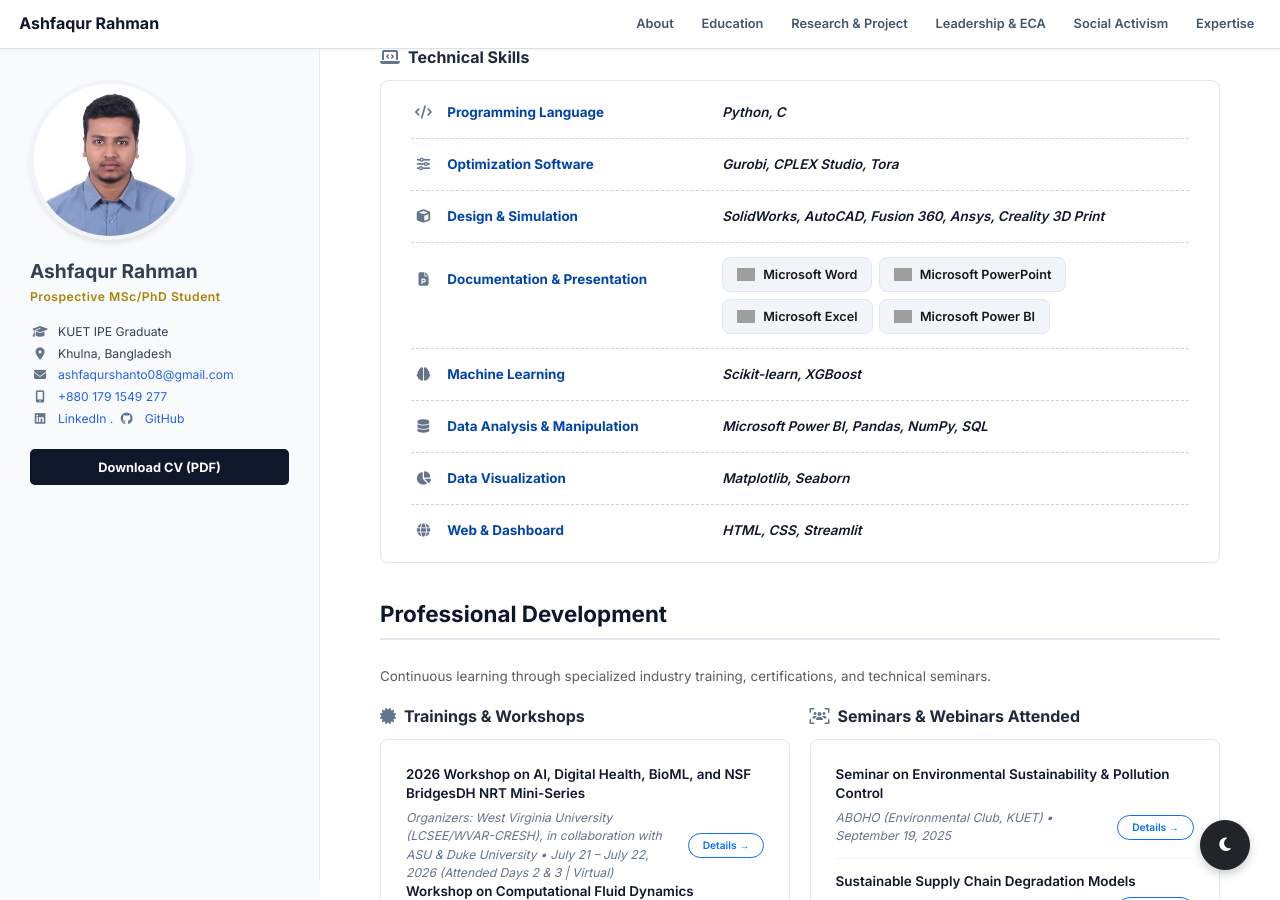
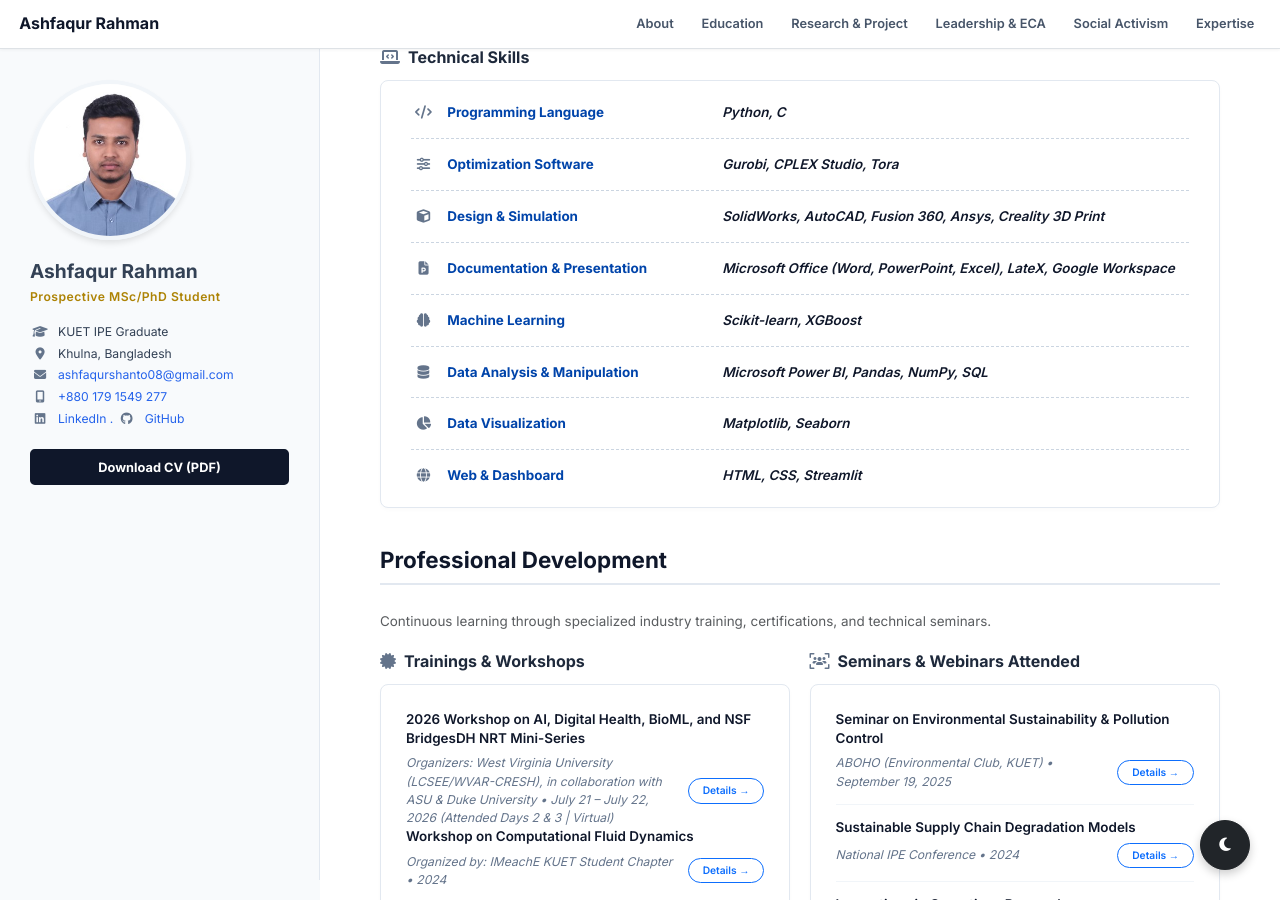
Before and after one commit to AshfaqurRahman99/AshfaqurRahman99.github.io, a Jekyll site: the page index.html, which Jekyll copies as it is, in a window 1280 px wide and 900 px high, scrolled down 2429 px. Built offline with Jekyll 4.4.1, drawn with Linux system fonts in a browser that asks for light colours; a style sheet for code colours, icons or effects is not loaded; grey boxes are pictures that could not be loaded.

Commit message:
Update index.html

```diff
--- a/index.html
+++ b/index.html
@@ -1263,34 +1263,34 @@
                         <div class="skill-category "><i class="fa-solid fa-file-powerpoint skill-icon"></i>
                             Documentation
                             & Presentation</div>
-                        <!-- <div class="skill-tools">Microsoft Office (Word, PowerPoint, Excel), LateX, Google Workspace</div> -->
+                        <div class="skill-tools">Microsoft Office (Word, PowerPoint, Excel), LateX, Google Workspace</div>
                         <!-- Right Column -->
-                        <div class="col-md-7">
-                            <div class="d-flex flex-wrap gap-2">
+                        <!-- <div class="col-md-7">
+                            <div class="d-flex flex-wrap gap-2"> -->
                                 <!-- Microsoft Word -->
-                                <div class="skill-pill">
+                                <!-- <div class="skill-pill">
                                     <img src="images/word-logo-removebg.png" alt="Microsoft Word">
                                     Microsoft Word
-                                </div>
+                                </div> -->
                                 <!-- Microsoft PowerPoint -->
-                                <div class="skill-pill">
+                                <!-- <div class="skill-pill">
                                     <img src="images/powerpoint-logo.webp" alt="Microsoft PowerPoint">
                                     Microsoft PowerPoint
-                                </div>
+                                </div> -->
 
                                 <!-- Microsoft Excel -->
-                                <div class="skill-pill">
+                                <!-- <div class="skill-pill">
                                     <img src="images/excel-logo.webp" alt="Microsoft Excel">
                                     Microsoft Excel
-                                </div>
+                                </div> -->
 
                                 <!-- Microsoft Power BI -->
-                                <div class="skill-pill">
+                                <!-- <div class="skill-pill">
                                     <img src="images/power-bi-logo.png" alt="Microsoft Power BI">
                                     Microsoft Power BI
                                 </div>
                             </div>
-                        </div>
+                        </div> -->
                     </div>
 
                     <!-- Skill 5 -->
```
